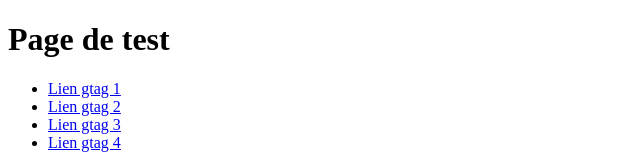
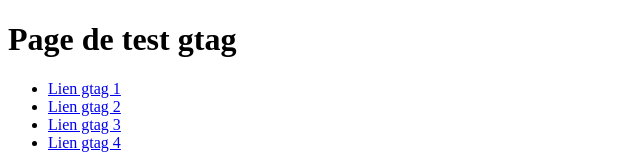
Before and after one commit to seolux/seolux.github.io, a plain HTML site: page gtag.html in a window 1280 px wide. Shown: the top 160 px of the page, without its empty margins (0-640 px from the left). Drawn offline with Linux system fonts and the light colour scheme.

Commit message:
Update gtag.html

```diff
--- a/gtag.html
+++ b/gtag.html
@@ -16,7 +16,7 @@
 
 </head>
 <body>
-	<h1>Page de test</h1>
+	<h1>Page de test gtag</h1>
 	<ul>
 		<li><a href="#" onclick="gtag('event', 'click', {'event_category':'micro', 'event_label':'cta_Rnet_menu'});">Lien gtag 1</a></li>
 		<li><a href="#" onclick="gtag('event', 'Click', {'event_category':'micro', 'event_label':'cta_ouvrir_compte_menu'});">Lien gtag 2</a></li>
```
